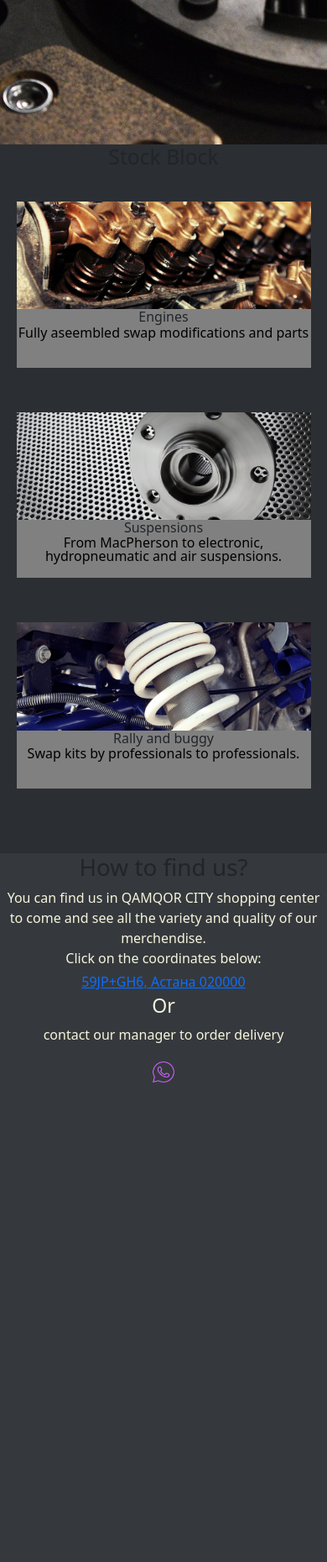
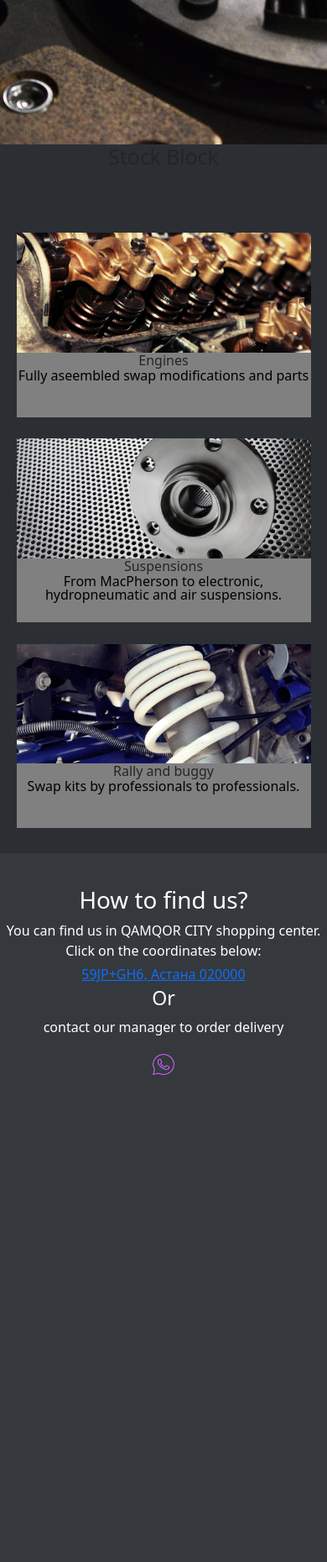
Before and after one commit to Askhab-Brz/parts, a Django app: page / in a window 390 px wide. Shown: the part 748-2608 px from the top of the page at 84% size. Run offline with Django 4.2, Linux system fonts and the light colour scheme.

Commit message:
IT is done

```diff
--- a/landing/static/landing/styles.css
+++ b/landing/static/landing/styles.css
@@ -1,6 +1,7 @@
 body{
     margin: 0;
     padding: 0;
+
 }
 p{
   margin: 0;
@@ -154,14 +155,7 @@ a {
 }
 
 
-#how{
-  color:beige;
-}
-#h2{
-  padding-top: 5%;
-  color: beige;
 
-}
 
 
 .showcase2{
@@ -173,7 +167,7 @@ a {
 }
 
 .contact{
-
+ color: white;
   width: 100%;
   height: 100%;
   text-align: center;
@@ -184,7 +178,7 @@ a {
 .fwrap{
   font-size: 1em;
   flex-wrap: wrap;
-  height: 90vh;
+  height: 100vh;
   display:flex;
   align-items: center;
   justify-content: center;
@@ -192,20 +186,24 @@ a {
 
 }
 .wrap{
+  word-wrap: normal;
   font-size: 1em;
-  height: 25vh;
+  height: 35vh;
   width: 25vw;
-  transition:  200ms ease-in-out
-
+  transition:  200ms ease-in-out;
+  background-color: rgb(92, 90, 93);
+  overflow: hidden;
 }
 .wrap h2{
   margin: 0px ;
+  font-size: 1.2rem;
 }
 .wrap img{
   width: 100%;
-  height: 100%;
+  height: 70%;
   object-fit: cover;
 }
+
 
 
 
@@ -217,9 +215,7 @@ a {
 
 
 
-#wp{
-  color: beige;
-}
+
 
 
 .wa{
@@ -228,10 +224,7 @@ a {
 }
 
 
-h3{
 
-  color: beige;
-}
 
 .pic> a .wa{
 object-fit:contain;
@@ -253,18 +246,29 @@ overflow: visible;
 
 }
 
- @media only screen and (max-width: 725px){
+ @media only screen and (max-width: 783px){
   .fwrap{
-
-   flex-direction: column;
-   justify-content: space-evenly;
-
+    flex-wrap: wrap;
+    flex-direction: column;
+    gap: 3%;
+    margin-bottom: 2%;
   }
   .wrap{
-    height: 20%;
-    width: 40%;
+    word-wrap: break-word;
+    line-height: 1em;
+    height: 26%;
+    width: 75%;
+    background-color: gray;
   }
-
+  .wrap img{
+    height: 75%;
+  }
+  .wrap:hover{
+    transform: scale(1.1);
+  }
+  .wrap h2{
+    font-size: medium;
+  }
 }
 
 
@@ -293,3 +297,6 @@ overflow: visible;
   }
 
 }
+#hw{
+  padding-top: 10%;
+}
--- a/landing/templates/landing/first.html
+++ b/landing/templates/landing/first.html
@@ -31,7 +31,7 @@
                   <a class="nav-link"  href="#showcase2">Merchandise</a>
                 </li>
                 <li class="nav-item">
-                  <a class="nav-link" href="#contact">Contact Us</a>
+                  <a class="nav-link" href="#hw">Contact Us</a>
                 </li>
 
               </ul>
@@ -84,10 +84,10 @@
       </section>
 
           <section class="contact" id="contact" >
-            <h1>How to find us?</h1>
+            <h1 id="hw">How to find us?</h1>
               <p id="how">
-              You can find us in QAMQOR CITY shopping center to come and see all the variety and quality of our merchendise.
-              <br>  Click on the coordinates below: <a href="https://goo.gl/maps/PYGK5GhTGuE8gkHU8"  target="_blank">59JP+GH6, Астана 020000</a>
+              You can find us in QAMQOR CITY shopping center.
+              Click on the coordinates below: <a href="https://goo.gl/maps/PYGK5GhTGuE8gkHU8"  target="_blank">59JP+GH6, Астана 020000</a>
             </p>
             <h3> Or </h3>  <p id="wp">contact our manager to order delivery</p>
             <a class="wa" href=" https://wa.me/+77719119231?" target="_blank"> <img class="wp" src="{% static 'landing/WA.png' %}" alt=""></a>
```
